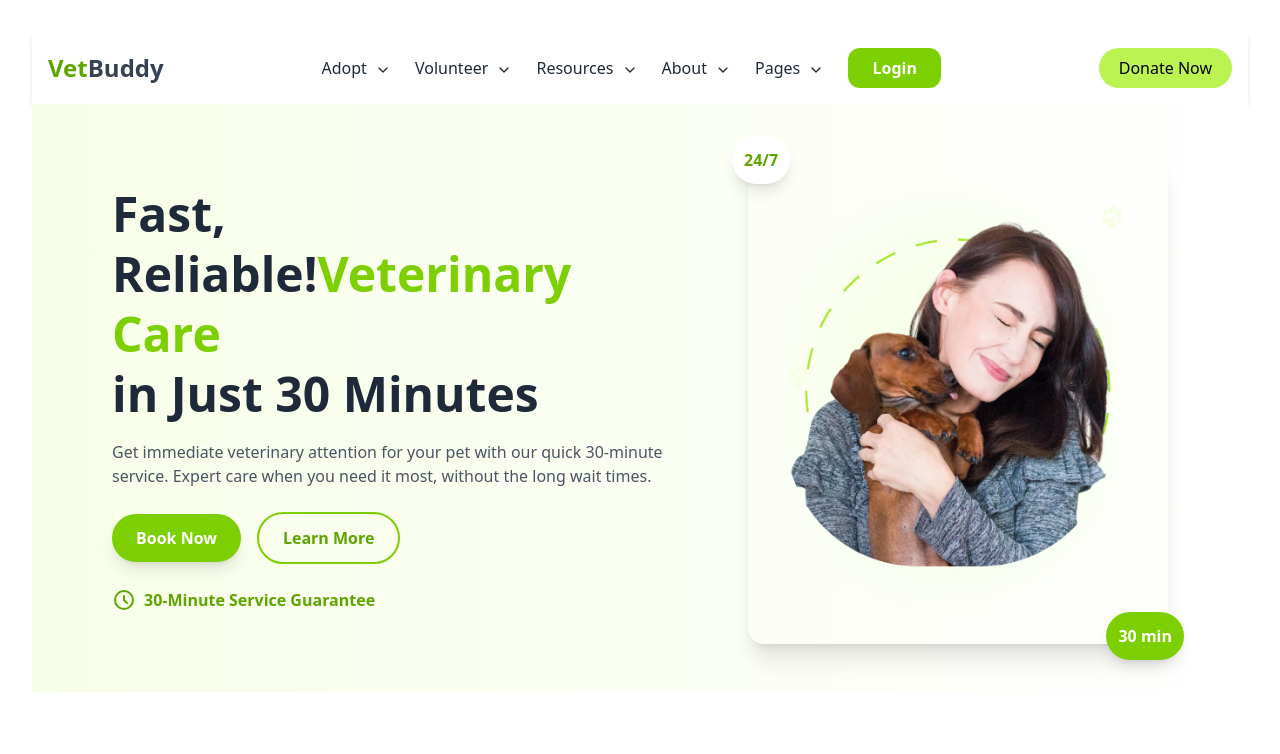
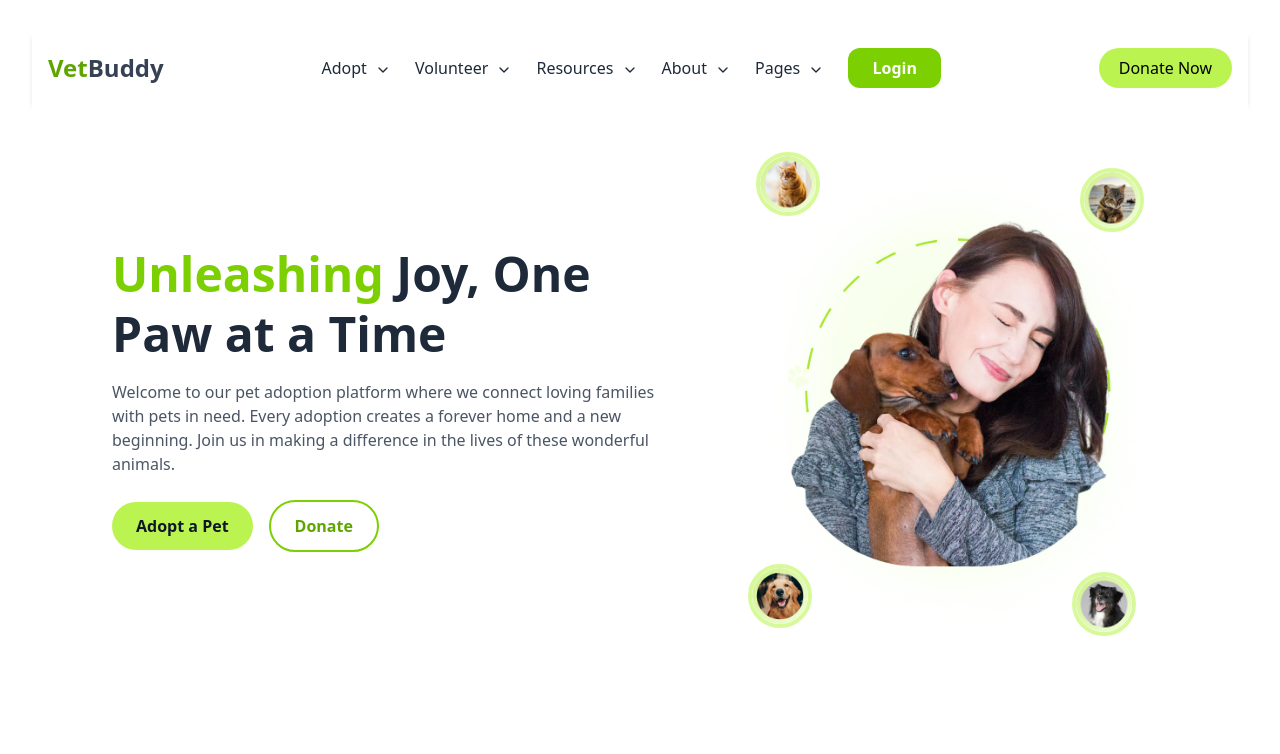
Before and after one commit to viveka941/Vetbuddy_service, a React (Vite) app in the folder frontend/: page / in a window 1280 px wide. Shown: the top 754 px of the page. Built offline with nearby package versions, Linux system fonts and the light colour scheme.

Commit message:
WIP: Update Hero.jsx before pulling

```diff
--- a/frontend/src/component/Hero.jsx
+++ b/frontend/src/component/Hero.jsx
@@ -1,59 +1,112 @@
-import React, { useState } from "react";
+import React, { useState, useEffect } from "react";
 import { useNavigate } from "react-router-dom";
 import AnimatedDonation from "./AnimatedDonation";
 
 const Hero = () => {
   const navigate = useNavigate();
   const [showDonation, setShowDonation] = useState(false);
+  const [showContent, setShowContent] = useState(false);
+
+  useEffect(() => {
+    // Show content immediately
+    const timer = setTimeout(() => {
+      setShowContent(true);
+    }, 100);
+
+    return () => clearTimeout(timer);
+  }, []);
 
   const handleDonateClick = () => {
     setShowDonation(true);
   };
 
+  const handleAdoptClick = () => {
+    navigate('/adopt');
+  };
+
   return (
-    <section className="flex flex-col-reverse md:flex-row items-center justify-between px-6 md:px-20 py-12 bg-gradient-to-r from-lime-50 to-white">
+    <>
+      {showDonation && <AnimatedDonation />}
+      <section className="flex flex-col-reverse md:flex-row items-center justify-between px-6 md:px-20 py-12 bg-white">
         {/* Left Content */}
         <div className="text-center md:text-left max-w-xl">
-        <h1 className="text-4xl md:text-5xl font-bold leading-tight text-gray-800">
-          Fast, Reliable!<span className="text-lime-500">Veterinary Care</span> <br />
-          in Just 30 Minutes
+          <h1 className={`text-4xl md:text-5xl font-bold leading-tight text-gray-800 transition-all duration-500 transform ${
+            showContent
+              ? 'opacity-100 translate-y-0'
+              : 'opacity-0 translate-y-8'
+          }`}>
+            <span className={`inline-block transition-all duration-500 delay-100 ${
+              showContent ? 'opacity-100 translate-x-0' : 'opacity-0 -translate-x-8'
+            } text-lime-500`}>Unleashing</span>{" "}
+            <span className={`inline-block transition-all duration-500 delay-200 ${
+              showContent ? 'opacity-100 translate-x-0' : 'opacity-0 translate-x-8'
+            }`}>Joy,</span>{" "}
+            <span className={`inline-block transition-all duration-500 delay-300 ${
+              showContent ? 'opacity-100 translate-x-0' : 'opacity-0 -translate-x-8'
+            }`}>One</span>{" "}
+            <br />
+            <span className={`inline-block transition-all duration-500 delay-400 ${
+              showContent ? 'opacity-100 translate-x-0' : 'opacity-0 translate-x-8'
+            }`}>Paw at a Time</span>
           </h1>
-        <p className="text-gray-600 mt-4">
-          Get immediate veterinary attention for your pet with our quick 30-minute service.
-          Expert care when you need it most, without the long wait times.
+          <p className={`text-gray-600 mt-4 transition-all duration-500 delay-500 ${
+            showContent ? 'opacity-100 translate-y-0' : 'opacity-0 translate-y-8'
+          }`}>
+            Welcome to our pet adoption platform where we connect loving families with pets in need.
+            Every adoption creates a forever home and a new beginning. Join us in making a difference
+            in the lives of these wonderful animals.
           </p>
-        <div className="mt-6 flex flex-col md:flex-row items-center justify-center md:justify-start gap-4">
-          <button className="bg-lime-500 hover:bg-lime-600 text-white font-semibold px-6 py-3 rounded-full transition shadow-lg hover:shadow-xl">
-            Book Now
+          <div className={`mt-6 flex flex-col md:flex-row items-center justify-center md:justify-start gap-4 transition-all duration-500 delay-600 ${
+            showContent ? 'opacity-100 translate-y-0' : 'opacity-0 translate-y-8'
+          }`}>
+            <button
+              onClick={handleAdoptClick}
+              className="bg-lime-300 hover:bg-lime-400 text-gray-900 font-semibold px-6 py-3 rounded-full transition"
+            >
+              Adopt a Pet
             </button>
-          <button className="border-2 border-lime-500 text-lime-600 font-semibold px-6 py-3 rounded-full hover:bg-lime-50 transition">
-            Learn More
+            <button
+              onClick={handleDonateClick}
+              className="border-2 border-lime-500 text-lime-600 font-semibold px-6 py-3 rounded-full hover:bg-lime-50 transition"
+            >
+              Donate
             </button>
-        </div>
-        <div className="mt-6 flex items-center justify-center md:justify-start gap-2 text-lime-600">
-          <svg xmlns="http://www.w3.org/2000/svg" className="h-6 w-6" fill="none" viewBox="0 0 24 24" stroke="currentColor">
-            <path strokeLinecap="round" strokeLinejoin="round" strokeWidth={2} d="M12 8v4l3 3m6-3a9 9 0 11-18 0 9 9 0 0118 0z" />
-          </svg>
-          <span className="font-semibold">30-Minute Service Guarantee</span>
           </div>
         </div>
 
         {/* Right Image */}
-      <div className="relative mt-10 md:mt-0">
+        <div className={`relative mt-10 md:mt-0 transition-all duration-500 delay-700 ${
+          showContent ? 'opacity-100 translate-x-0' : 'opacity-0 translate-x-8'
+        }`}>
           <img
             src="/images/hero-main.webp"
-          alt="Veterinary Service"
-          className="w-[340px] md:w-[420px] rounded-2xl mx-auto shadow-xl"
+            alt="Hero"
+            className="w-[340px] md:w-[420px] rounded-full mx-auto"
           />
-        {/* Floating badges */}
-        <div className="absolute -top-4 -left-4 bg-white p-3 rounded-full shadow-lg">
-          <span className="text-lime-600 font-bold">24/7</span>
-        </div>
-        <div className="absolute -bottom-4 -right-4 bg-lime-500 text-white p-3 rounded-full shadow-lg">
-          <span className="font-bold">30 min</span>
-        </div>
+          {/* Floating circles */}
+          <img
+            src="/images/pet1.webp"
+            alt="Pet 1"
+            className="absolute top-0 left-2 w-16 h-16 border-4 border-lime-200 rounded-full"
+          />
+          <img
+            src="/images/pet2.webp"
+            alt="Pet 2"
+            className="absolute bottom-4 left-0 w-16 h-16 border-4 border-lime-200 rounded-full"
+          />
+          <img
+            src="/images/pet3.webp"
+            alt="Pet 3"
+            className="absolute top-4 right-6 w-16 h-16 border-4 border-lime-200 rounded-full"
+          />
+          <img
+            src="/images/pet4.webp"
+            alt="Pet 4"
+            className="absolute bottom-2 right-8 w-16 h-16 border-4 border-lime-200 rounded-full"
+          />
         </div>
       </section>
+    </>
   );
 };
 
```
Lines whose indentation alone changed are shown as unchanged.
